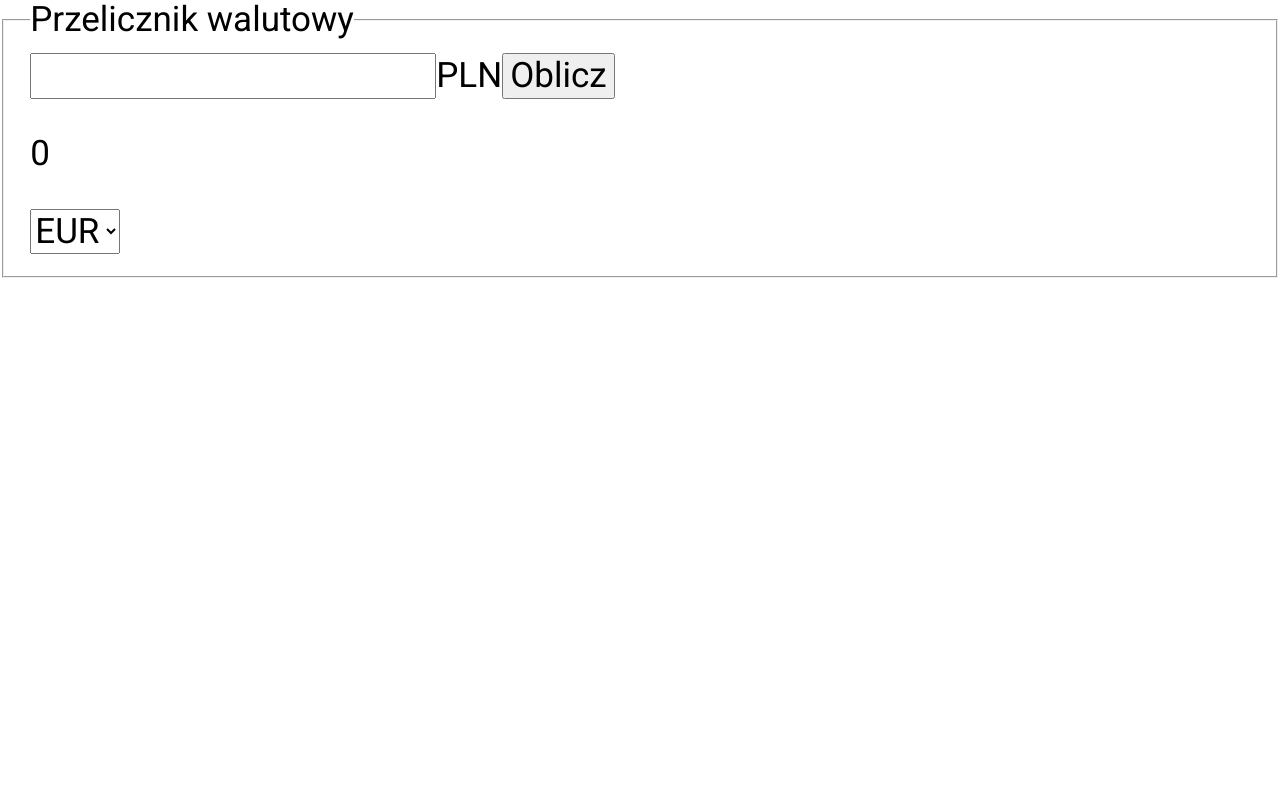
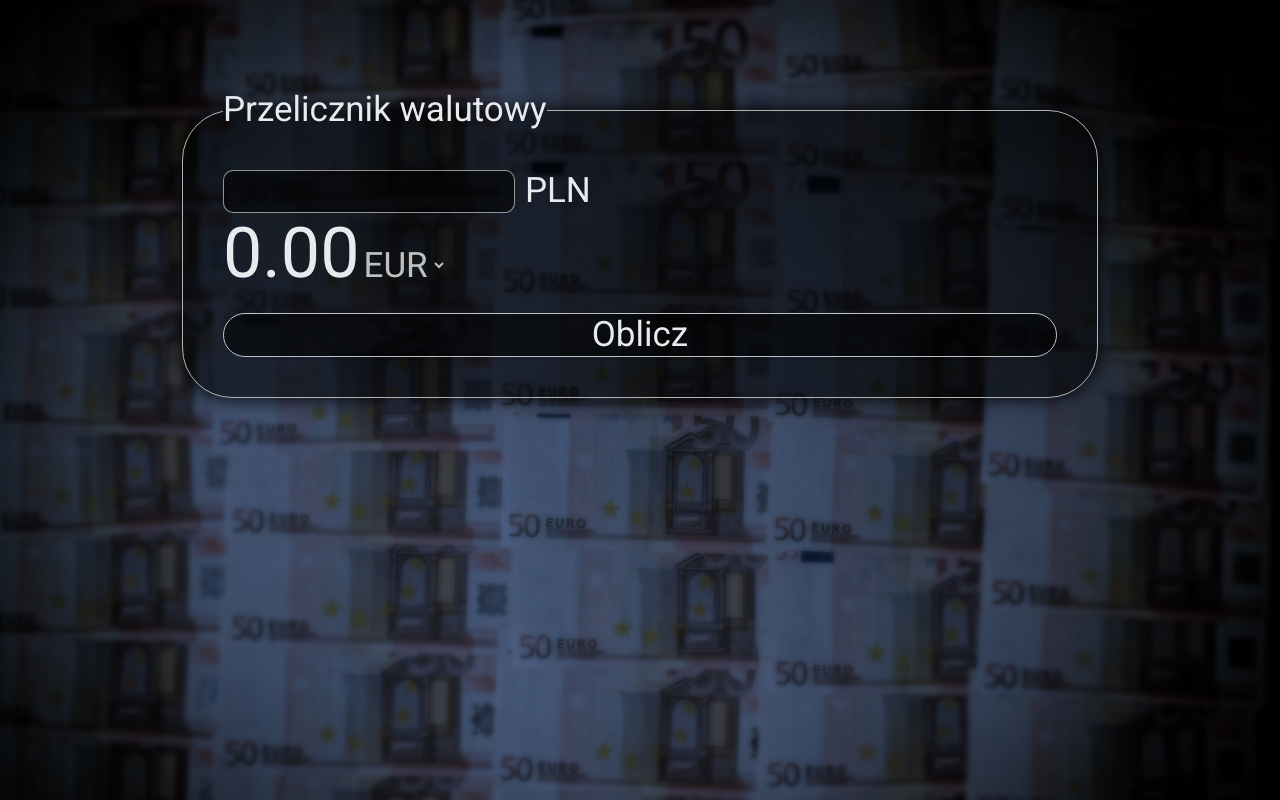
Before and after one commit to cgt19bartoszekj/currency-converter-react, a React (Create React App) app: page / in a window 1280 px wide. Built offline with nearby package versions, Linux system fonts and the light colour scheme.

Commit message:
added simple css

```diff
--- a/src/Container/index.js
+++ b/src/Container/index.js
@@ -1,3 +1,4 @@
+import "./style.css"
 
 const Container = ({ children }) => (
         <main className="container">
--- /dev/null
+++ b/src/Container/style.css
@@ -0,0 +1,5 @@
+.container {
+    margin: 50px auto;
+    padding: 40px;
+    max-width: 1000px;
+}
--- a/src/Form/index.js
+++ b/src/Form/index.js
@@ -1,4 +1,5 @@
 import { useState } from "react";
+import "./style.css"
 
 const currencies = [
 	{
@@ -50,12 +51,11 @@ const Form = ({ children, calculateResult }) => {
 				<span className="form__mainCurrency">
 					PLN
 				</span>
-				<button className="form__button">
-					Oblicz
-				</button>
-				<div className="form__output">
+				<div>
 					{children}
-					<select onChange={handleSelect}>
+					<select
+						className="form__select"
+						onChange={handleSelect}>
 						{currencies.map(currency =>
 							<option
 								key={currency.key}
@@ -66,6 +66,9 @@ const Form = ({ children, calculateResult }) => {
 						)}
 					</select>
 				</div>
+				<button className="form__button">
+					Oblicz
+				</button>
 			</fieldset>
 		</form>
 	);
--- /dev/null
+++ b/src/Form/style.css
@@ -0,0 +1,43 @@
+.form__fieldset {
+    padding: 40px;
+    border: 1px solid #b3b3b3;
+    border-radius: 50px;
+    background-color: #00000090;
+    box-shadow: #000000 0 0 20px;
+}
+
+.form__input {
+    width: 35%;
+    color: #e8eaed;
+    border: 1px solid #ffffff90;
+    border-radius: 10px;
+    padding: 0 10px;
+    background: #00000090;
+}
+
+.form__mainCurrency{
+    margin-left: 10px;
+}
+
+.form__select {
+    cursor: pointer;
+    color: #bdc1c6;
+    border: none;
+    background: none;
+    padding: 0;
+}
+
+.form__option {
+    background-color: #1a1a1d;
+    color: #a0a3a7;
+}
+
+.form__button {
+    cursor: pointer;
+    margin-top: 20px;
+    width: 100%;
+    border-radius: 50px;
+    background: #00000090;
+    color: #e8eaed;
+    border: 1px solid #bdc1c6;
+}
--- a/src/Result/index.js
+++ b/src/Result/index.js
@@ -1,10 +1,11 @@
+import "./style.css"
 
 const Result = ({ result }) => {
 
 	return (
-		<p className="result">
-			{result}
-		</p>
+		<span className="result">
+			{result.toFixed(2)}
+		</span>
 	);
 };
 
--- /dev/null
+++ b/src/Result/style.css
@@ -0,0 +1,6 @@
+.result{
+    font-size: 70px;
+    padding: 0;
+    color: #e8eaed;
+    word-wrap: break-word;
+}
--- a/src/index.css
+++ b/src/index.css
@@ -7,6 +7,11 @@ html {
 }
 
 body {
-  font-family: 'Roboto', sans-serif;
+  font-family: "Roboto", sans-serif;
   font-size: 35px;
+  background-image: url("../public/money-background.jpg");
+  background-size: cover;
+  background-repeat: no-repeat;
+  background-attachment: fixed;
+  color: #e8eaed;
 }
```
